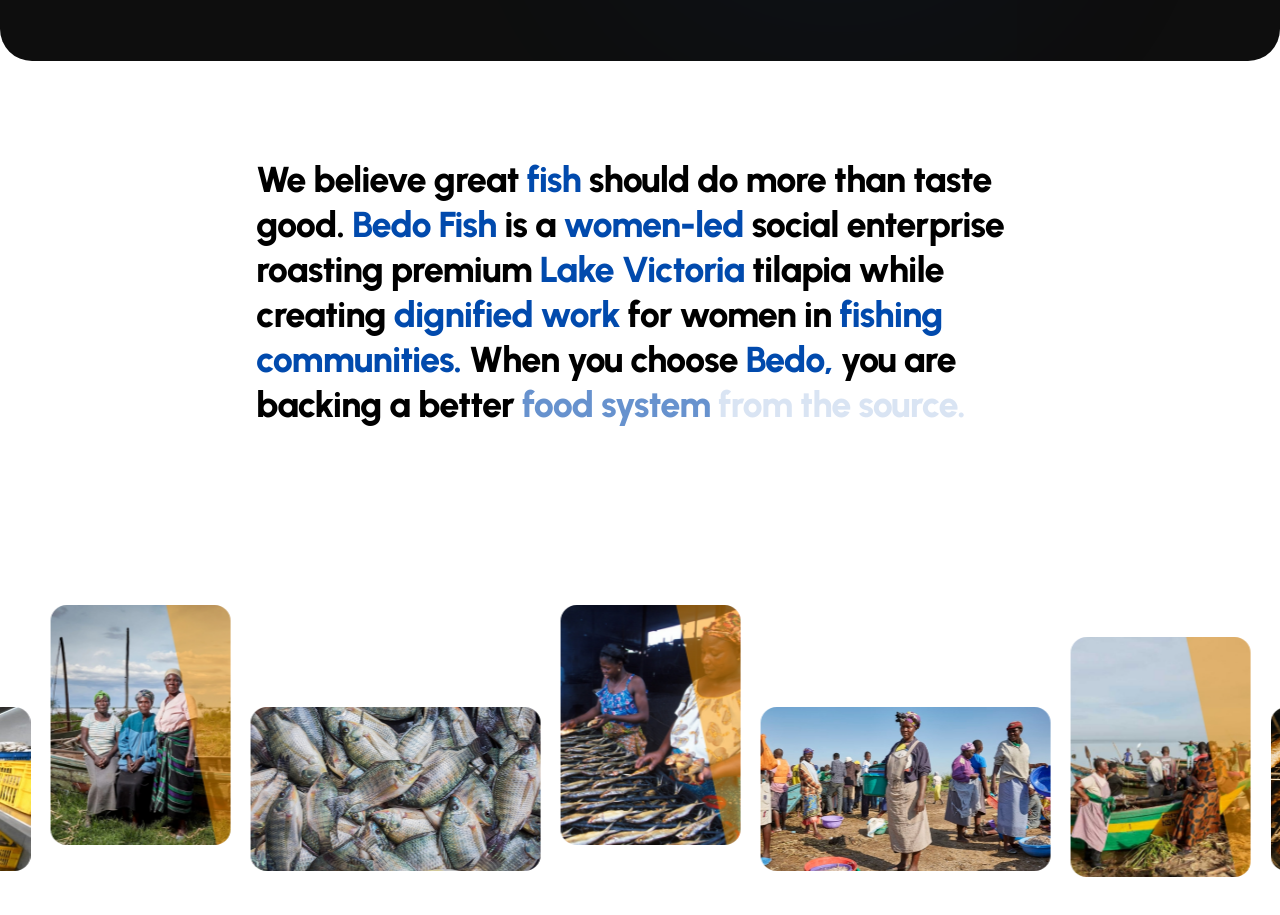
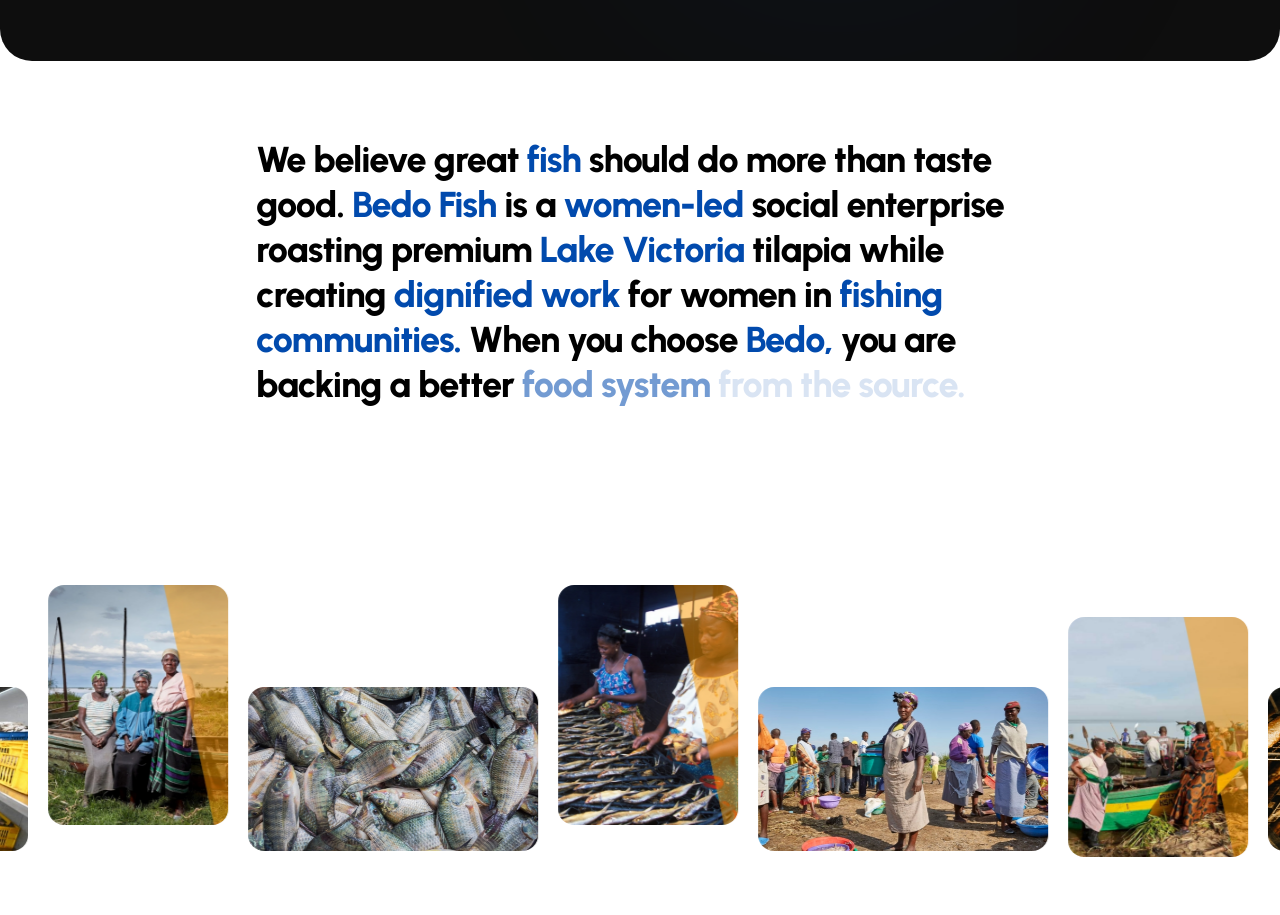
Before and after one commit to devosumba/bedo-fish, a Next.js app: page / in a window 1280 px wide. Shown: the part 1480-2395 px from the top of the page. Built offline with nearby package versions, Linux system fonts and the light colour scheme.

Commit message:
fix: reduce margin between Our Offerings base and reveal paragraph

```diff
--- a/sections/ExperienceSection.tsx
+++ b/sections/ExperienceSection.tsx
@@ -172,7 +172,7 @@
     >
 
       {/* ── Paragraph — font matches Our Offerings heading (text-4xl md:text-5xl font-extrabold) */}
-      <div className="max-w-5xl mx-auto px-4 md:px-8 mb-0 mt-[60px] md:mt-[72px]">
+      <div className="max-w-5xl mx-auto px-4 md:px-8 mb-0 mt-[40px] md:mt-[52px]">
         <p
           className="text-3xl md:text-4xl font-extrabold leading-tight tracking-tight text-left max-w-3xl mx-auto"
         >
```
